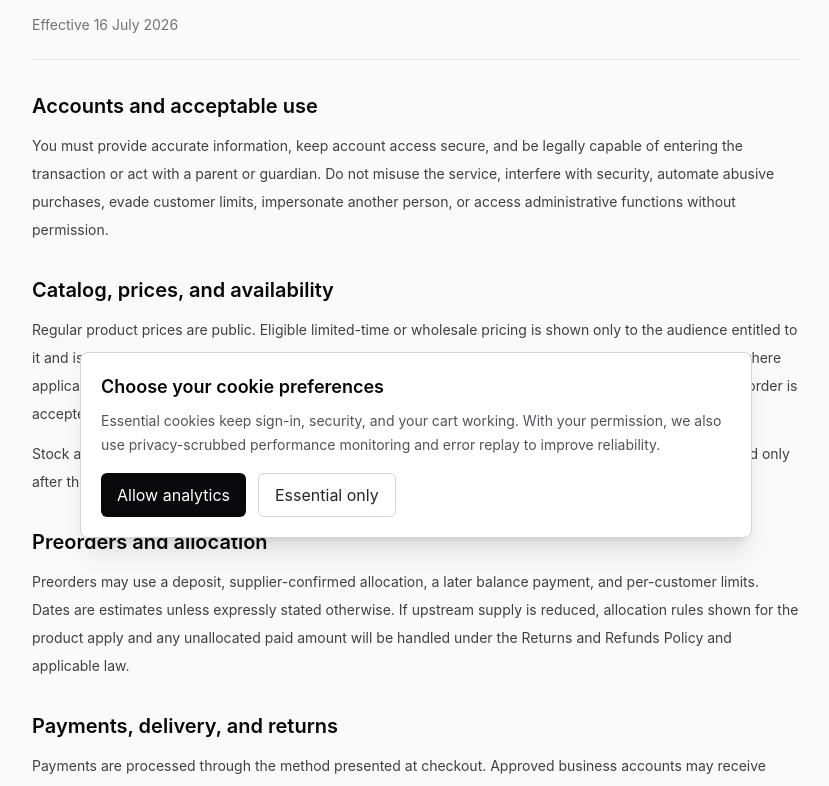
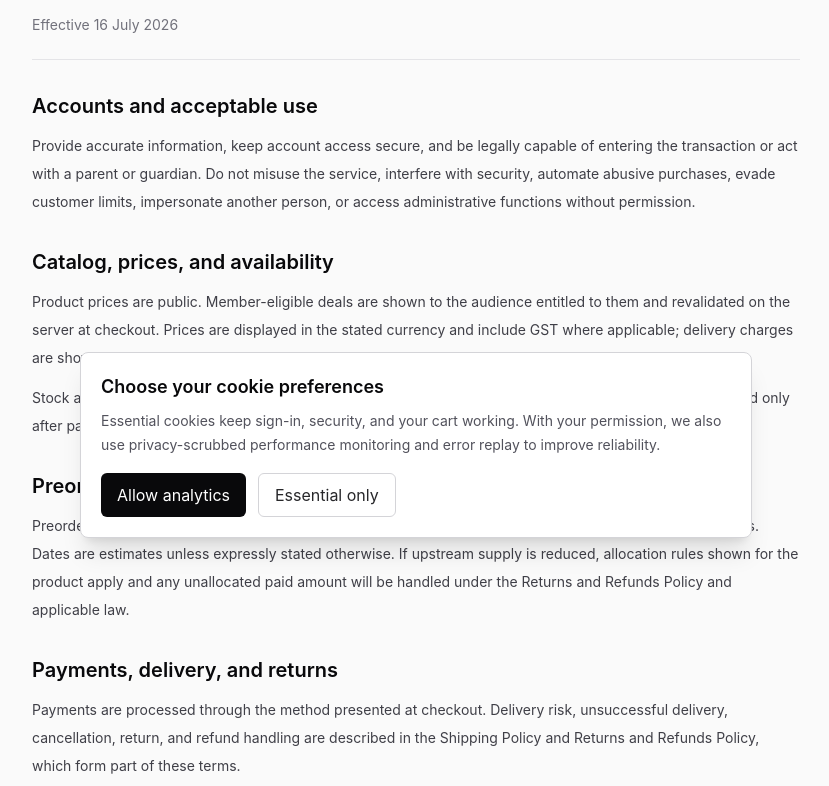
Before and after one commit to kingyx3/marketplace, a Next.js app: page /terms in a window 1280 px wide. Shown: the part 246-1032 px from the top of the page, without its empty margins (224-1053 px from the left). Built offline with nearby package versions, Linux system fonts and the light colour scheme; no server answers.

Commit message:
Remove wholesale terms and invoice language

```diff
--- a/app/(legal)/terms/page.tsx
+++ b/app/(legal)/terms/page.tsx
@@ -14,29 +14,27 @@ export default function TermsPage() {
   return (
     <PolicyPage
       title="Terms of Service"
-      summary={`These terms govern use of ${operator}, including catalog browsing, accounts, orders, preorders, and wholesale applications.`}
+      summary={`These terms govern use of ${operator}, including catalog browsing, accounts, orders, preorders, and deals.`}
     >
       <PolicySection title="Accounts and acceptable use">
         <p>
-          You must provide accurate information, keep account access secure, and be legally capable
-          of entering the transaction or act with a parent or guardian. Do not misuse the service,
-          interfere with security, automate abusive purchases, evade customer limits, impersonate
-          another person, or access administrative functions without permission.
+          Provide accurate information, keep account access secure, and be legally capable of entering
+          the transaction or act with a parent or guardian. Do not misuse the service, interfere with
+          security, automate abusive purchases, evade customer limits, impersonate another person, or
+          access administrative functions without permission.
         </p>
       </PolicySection>
 
       <PolicySection title="Catalog, prices, and availability">
         <p>
-          Regular product prices are public. Eligible limited-time or wholesale pricing is shown
-          only to the audience entitled to it and is revalidated on the server at checkout. Prices
-          are displayed in the stated currency and include GST where applicable; delivery charges
-          are shown before payment. Obvious display errors may be corrected before an order is
-          accepted.
+          Product prices are public. Member-eligible deals are shown to the audience entitled to them
+          and revalidated on the server at checkout. Prices are displayed in the stated currency and
+          include GST where applicable; delivery charges are shown before payment. Obvious display
+          errors may be corrected before an order is accepted.
         </p>
         <p>
-          Stock and incoming allocations can change. Adding an item to a cart does not reserve it.
-          An order is accepted only after the required payment or approved invoice process succeeds
-          and inventory is allocated.
+          Stock and incoming allocations can change. Adding an item to a cart does not reserve it. An
+          order is accepted only after payment succeeds and inventory is allocated.
         </p>
       </PolicySection>
 
@@ -51,10 +49,9 @@ export default function TermsPage() {
 
       <PolicySection title="Payments, delivery, and returns">
         <p>
-          Payments are processed through the method presented at checkout. Approved business
-          accounts may receive separate invoice terms. Delivery risk, unsuccessful delivery,
-          cancellation, return, and refund handling are described in the Shipping Policy and Returns
-          and Refunds Policy, which form part of these terms.
+          Payments are processed through the method presented at checkout. Delivery risk,
+          unsuccessful delivery, cancellation, return, and refund handling are described in the
+          Shipping Policy and Returns and Refunds Policy, which form part of these terms.
         </p>
       </PolicySection>
 
```
